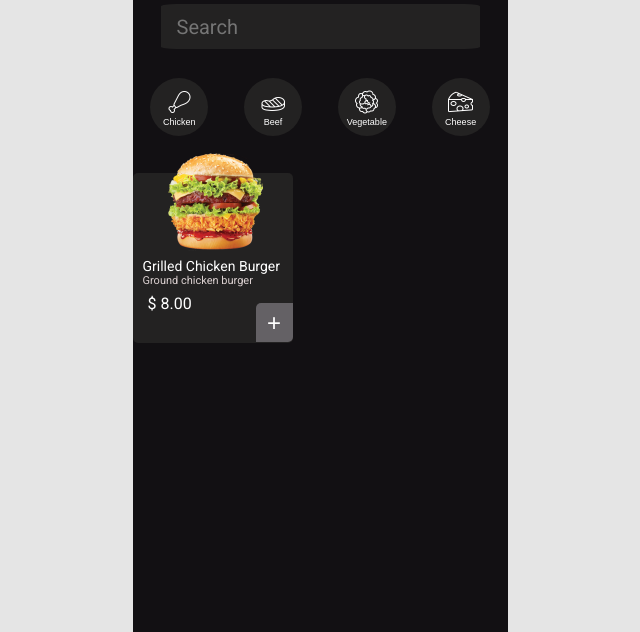
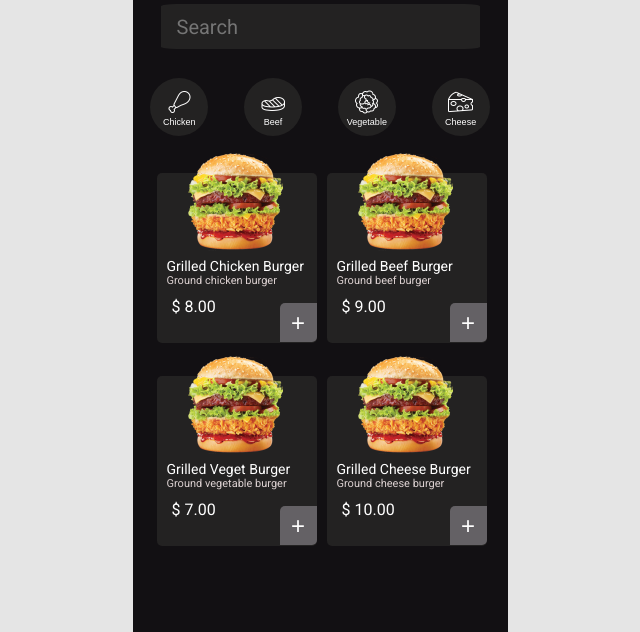
Before and after one commit to LeraMusienko78/HW-18-FIGMA, a plain HTML site: page pages/home.html in a window 1280 px wide. Shown: the part 168-800 px from the top of the page, without its empty margins (320-960 px from the left). Drawn offline with Linux system fonts and the light colour scheme; a web font is replaced by a local one.

Commit message:
Added new product

```diff
--- a/pages/home.html
+++ b/pages/home.html
@@ -61,8 +61,6 @@
 
                 <div class="products">
 
-
-
                     <div class="product">
 
                         <div class="title__product">
@@ -81,8 +79,33 @@
                             </button>
                         </div>
 
+                    </div>
 
+                    <div class="image-wrapper">
+                        <img src="../public/images/burger2.png" alt="sorry" class="image">
+                    </div>
 
+                </div>
+
+                <div class="products-2">
+
+                    <div class="product">
+
+                        <div class="title__product">
+                            <p class="title__product-1">Grilled Beef Burger</p>
+                            <p class="title__product-2">Ground beef burger</p>
+                        </div>
+
+                        <div class="price-wrapper">
+
+                            <div class="price__product">
+                                <p class="price">$ 9.00</p>
+                            </div>
+
+                            <button class="button__product">
+                                <p class="add">+</p>
+                            </button>
+                        </div>
 
                     </div>
 
@@ -91,6 +114,68 @@
                     </div>
 
                 </div>
+
+                <div class="products-3">
+
+                    <div class="product">
+
+                        <div class="title__product">
+                            <p class="title__product-1">Grilled Veget Burger</p>
+                            <p class="title__product-2">Ground vegetable burger</p>
+                        </div>
+
+                        <div class="price-wrapper">
+
+                            <div class="price__product">
+                                <p class="price">$ 7.00</p>
+                            </div>
+
+                            <button class="button__product">
+                                <p class="add">+</p>
+                            </button>
+                        </div>
+
+                    </div>
+
+                    <div class="image-wrapper">
+                        <img src="../public/images/burger2.png" alt="sorry" class="image">
+                    </div>
+
+                </div>
+
+                <div class="products-4">
+
+                    <div class="product">
+
+                        <div class="title__product">
+                            <p class="title__product-1">Grilled Cheese Burger</p>
+                            <p class="title__product-2">Ground cheese burger</p>
+                        </div>
+
+                        <div class="price-wrapper">
+
+                            <div class="price__product">
+                                <p class="price">$ 10.00</p>
+                            </div>
+
+                            <button class="button__product">
+                                <p class="add">+</p>
+                            </button>
+                        </div>
+
+                    </div>
+
+                    <div class="image-wrapper">
+                        <img src="../public/images/burger2.png" alt="sorry" class="image">
+                    </div>
+
+                </div>
+
+
+
+
+
+
             </main>
         </div>
     </div>
--- a/styles/home.css
+++ b/styles/home.css
@@ -109,8 +109,30 @@ li {
     font-size: var(--fs-xxxs);
 }
 
+.main{
+    display: flex;
+
+}
+
 .products{
     margin-top: 17px;
+}
+
+.products-2{
+    position: absolute;
+    margin-top: 17px;
+    margin-left: 170px;
+}
+
+.products-3{
+    position: absolute;
+    margin-top: 220px;
+}
+
+.products-4{
+    position: absolute;
+    margin-top: 220px;
+    margin-left: 170px;
 }
 
 .product{
@@ -120,9 +142,12 @@ li {
     height: 170px;
     background: var(--primary-button-bg);
     margin-top: 20px;
+    margin-left: 24px;
     position: absolute;
-   border-radius: 5px;
+    border-radius: 5px;
 }
+
+
 
 .title__product{
     margin-top: 85px;
@@ -147,9 +172,8 @@ li {
     justify-content: space-between;
 }
 
-
 .price__product{
-   margin-top: 7px;
+   margin-top: 10px;
    margin-left: 15px;
    font-size: var(--fs-s);
    font-family: var(--third-font-family);
@@ -166,7 +190,6 @@ li {
 }
 
 .button__product:hover{
-
     background: var(--additional-bg);
 }
 
@@ -175,17 +198,14 @@ li {
     font-size: var(--fs-l);
 }
 
-
-
 .image-wrapper{
    display: flex;
    position: absolute;
    margin-bottom: 17px;
-   margin-left: 35px;
+   margin-left: 55px;
 }
 
 .image{
     width: 95px;
     height: 98px;
-
 }
```
